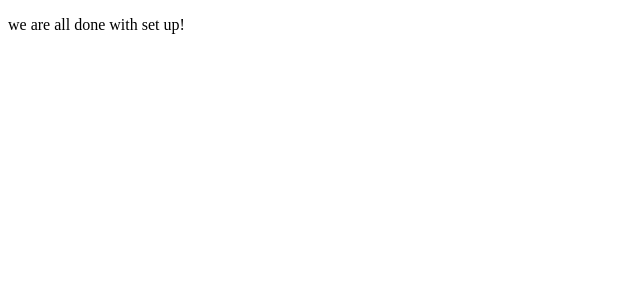
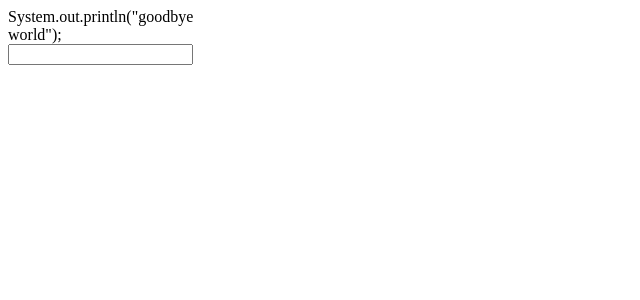
Before and after one commit to hcp-uw/syntext, a React (Create React App) app in the folder client/: page / in a window 1280 px wide. Shown: the top 300 px of the page, without its empty margins (0-640 px from the left). Built offline with nearby package versions, Linux system fonts and the light colour scheme; the HTML template or start-up script is replaced by a standard one.

Commit message:
some progress

```diff
--- a/client/package.json
+++ b/client/package.json
@@ -6,6 +6,7 @@
     "@testing-library/jest-dom": "^5.16.5",
     "@testing-library/react": "^13.4.0",
     "@testing-library/user-event": "^13.5.0",
+    "html-react-parser": "^3.0.8",
     "react": "^18.2.0",
     "react-dom": "^18.2.0",
     "react-scripts": "5.0.1",
--- a/client/src/App.js
+++ b/client/src/App.js
@@ -1,7 +1,9 @@
+import TextArea from './TextArea';
+
 const App = () => {
   return (
     <div>
-      <p>we are all done with set up!</p>
+      <TextArea/>
     </div>
   );
 }
--- /dev/null
+++ b/client/src/TextArea.js
@@ -0,0 +1,50 @@
+import React, { useState } from 'react';
+
+const CreateWords = () => {
+  const example = 'System.out.println("goodbye world");';
+  const words = example.split(" ");
+  const letterWords = [];
+  const parse = require('html-react-parser');
+
+  words.forEach((word, i) => {
+    let letters = "<div class='word'>";
+
+    for (let j = 0; j < word.length; j++) {
+      letters += "<span key='test'>" + word[j] + "</span>";
+    }
+
+    letters += "</div>";
+
+    letterWords.push(parse(letters));
+  })
+
+  console.log(letterWords);
+
+  return(
+    <>
+      {letterWords}
+    </>
+  )
+}
+
+const Word = () => {
+
+}
+
+const TextArea = () => {
+  const [typed, setTyped] = useState([]);
+
+  function handleInput(event) {
+    typed.push(event);
+    console.log(typed);
+  }
+
+  return(
+  <>
+    <CreateWords />
+    <input onChange={(e) => {handleInput(e.nativeEvent.data)}} ></input>
+  </>
+  )
+}
+
+export default TextArea;
```
Also changed, not shown: 1 other file (tests, documents, lock files or other folders).
